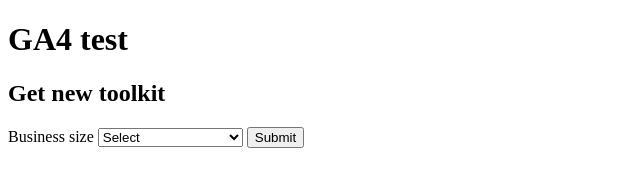
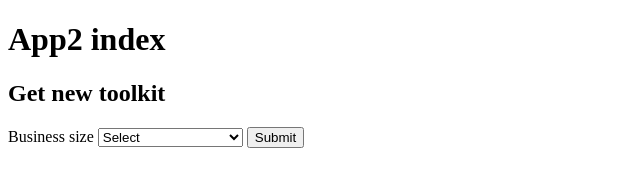
Before and after one commit to fluentinteraction/app2, a plain HTML site: page index.html in a window 1280 px wide. Shown: the whole page, without its empty margins (0-640 px from the left). Drawn offline with Linux system fonts and the light colour scheme.

Commit message:
Update index.html

```diff
--- a/index.html
+++ b/index.html
@@ -3,7 +3,7 @@
 <head>
     <meta charset="UTF-8">
     <meta name="viewport" content="width=device-width, initial-scale=1.0">
-    <title>App2</title>
+    <title>App2 index</title>
     <!-- Redirect to tasks.html if custom_user_id is set in local storage -->
     <script>
         (function() {
@@ -27,7 +27,7 @@
     <noscript><iframe src="https://www.googletagmanager.com/ns.html?id=GTM-K45J2CVG"
     height="0" width="0" style="display:none;visibility:hidden"></iframe></noscript>
     <!-- End Google Tag Manager (noscript) -->
-    <h1>GA4 test</h1>
+    <h1>App2 index</h1>
     <div id="get-toolkit">
         <h2>Get new toolkit</h2>
         <form id="business-size-form">
```
